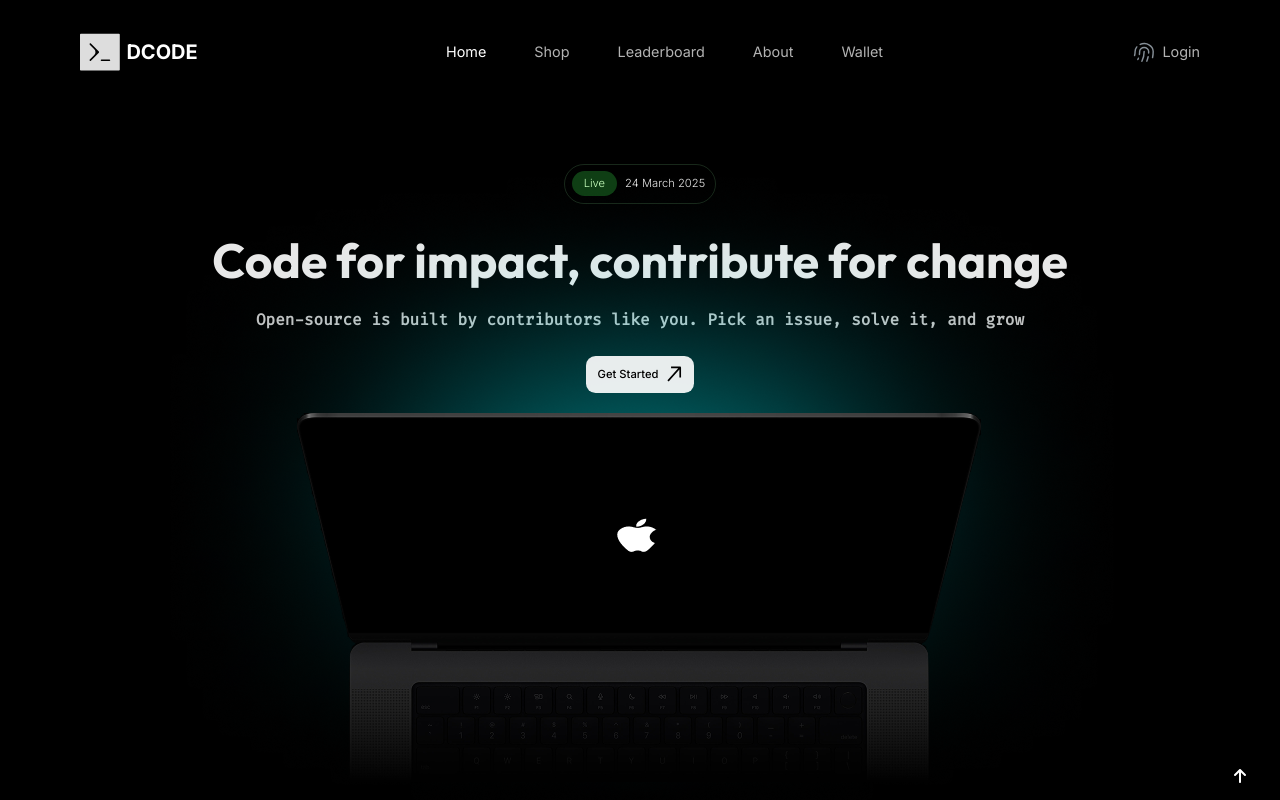
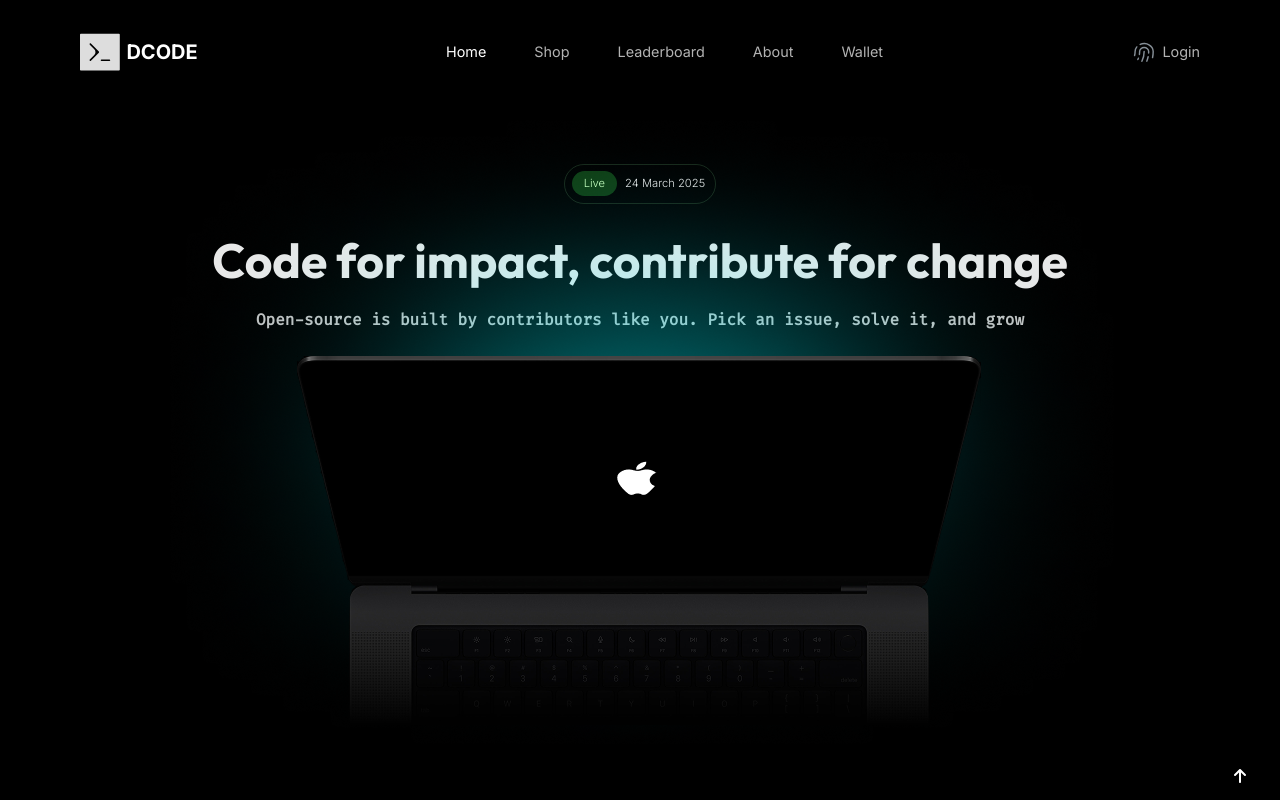
Before and after one commit to devclub-nstru/DCODE-frontend, a React (Vite) app in the folder Some-D-coin/: page / in a window 1280 px wide. Shown: the top 800 px of the page. Built offline with nearby package versions, Linux system fonts and the light colour scheme; a web font is replaced by a local one.

Commit message:
Update Home.jsx

```diff
--- a/Some-D-coin/src/components/Home/Home.jsx
+++ b/Some-D-coin/src/components/Home/Home.jsx
@@ -21,7 +21,7 @@ function Hero() {
             it, and grow
           </p>
         </div>
-        <NavLink to="/contributors">
+{/*         <NavLink to="/contributors">
         <div className="what-btn">
           <button style={{zIndex: 10}} >
             <span>Get Started</span>
@@ -41,7 +41,7 @@ function Hero() {
             </svg>
           </button>
         </div>
-        </NavLink>
+        </NavLink> */}
         <div
           className="hero-img"
           data-aos="fade-up"
```
